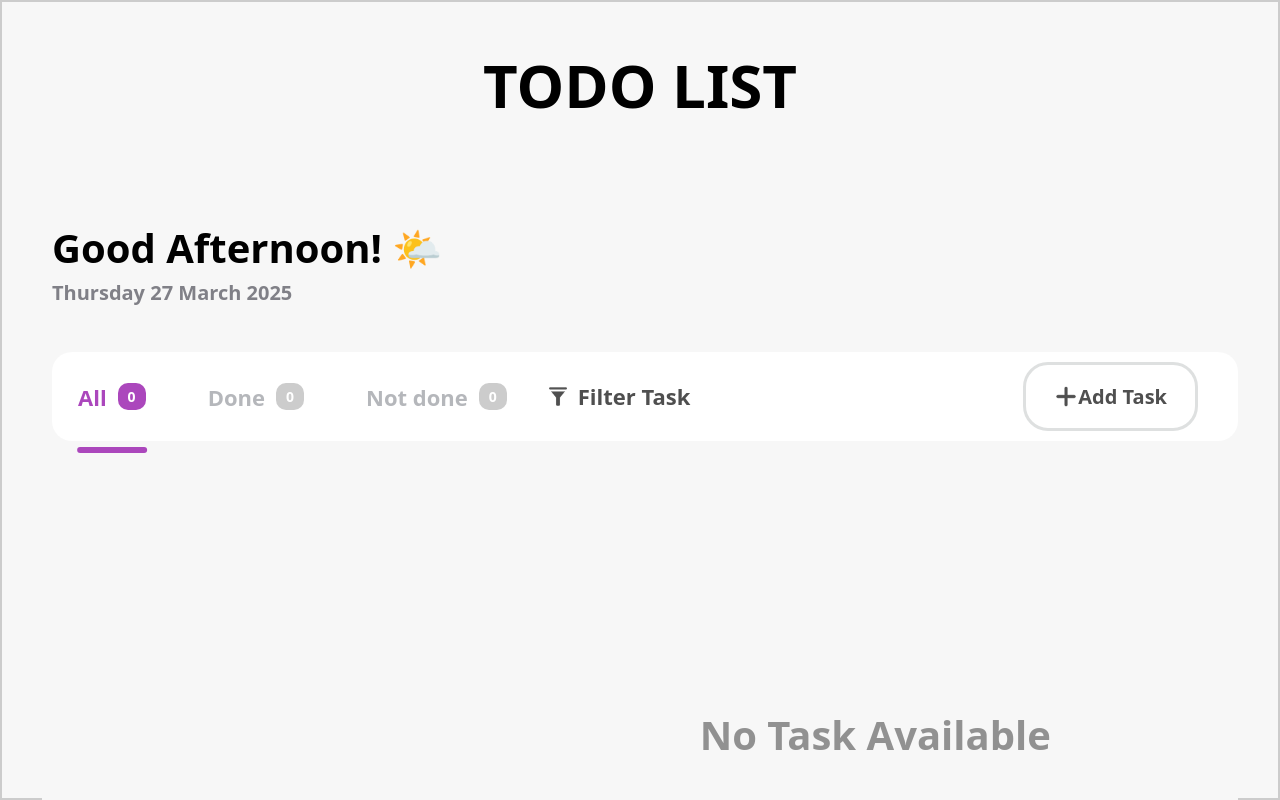
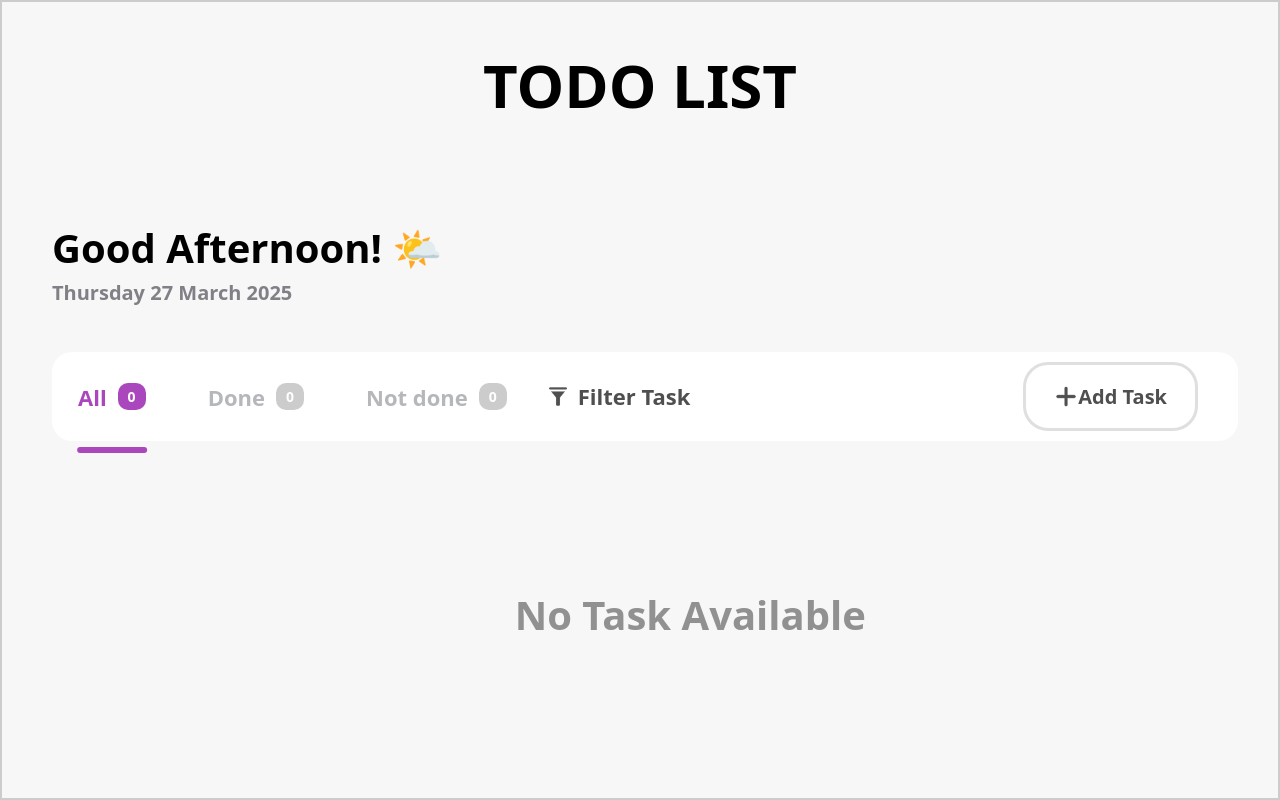
Before and after one commit to mohizzatulhaqi/Todo-List-App-React, a React (Vite) app: page / in a window 1280 px wide. Built offline with nearby package versions, Linux system fonts and the light colour scheme.

Commit message:
style(css): Adjust No task message position

```diff
--- a/src/App.css
+++ b/src/App.css
@@ -274,8 +274,8 @@ textarea {
   font-size: 40px;
   font-weight: bold;
   color: #4F4F4F;
-  margin-top: 130px;
-  margin-right: -1370px;
+  margin-top: 10px;
+  margin-right: -1000px;
   opacity: 60%;
 }
 
```
